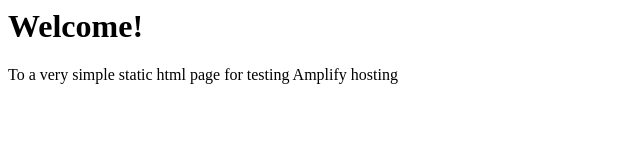
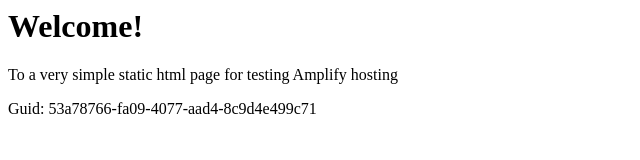
Before and after one commit to aws-aemilia-bom/Github-PR-Commit-Integration-Test-DoNotTouch-Gith-OKSLNVO2-v1-preprod-ap-south-1, a website: page src/index.html in a window 1280 px wide. Shown: the whole page, without its empty margins (0-640 px from the left). Drawn offline with Linux system fonts and the light colour scheme.

Commit message:
commit from integ tests

```diff
--- a/src/index.html
+++ b/src/index.html
@@ -1,3 +1,5 @@
+
+
 <html lang="en">
 
 <head>
@@ -10,6 +12,6 @@
 <body>
     <h1>Welcome!</h1>
     <p>To a very simple static html page for testing Amplify hosting</p>
-</body>
+    <p>Guid: 53a78766-fa09-4077-aad4-8c9d4e499c71</p></body>
 
 </html>
```
